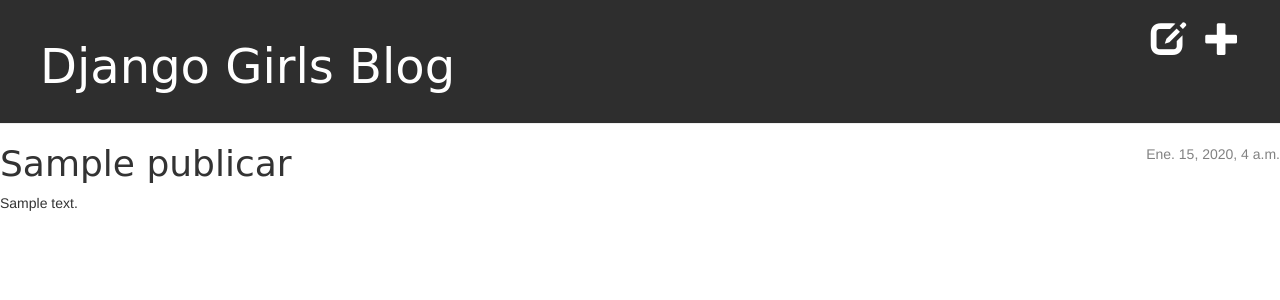
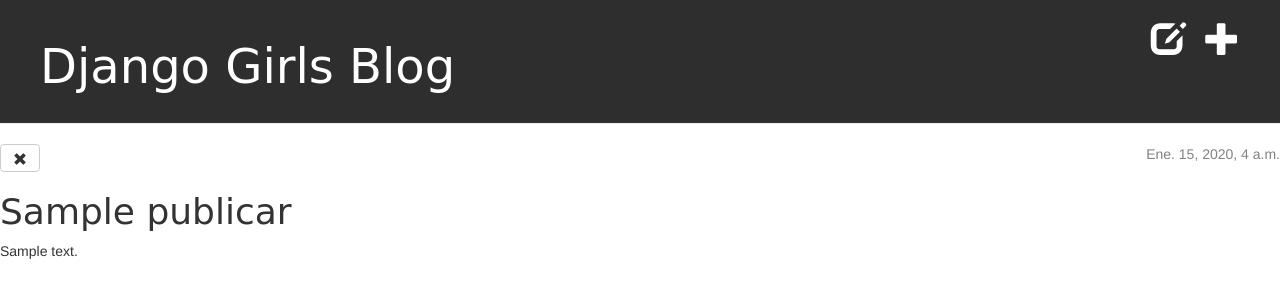
Before and after one commit to cccristhian/django, a Django app: page /postear/1/ in a window 1280 px wide. Shown: the top 300 px of the page. Run offline with Django 3.2, Linux system fonts and the light colour scheme; tables that the repository leaves empty hold one stand-in row (values such as "Sample post"); some libraries are stand-ins or nearby versions.

Commit message:
actualizacion de ll anterior

```diff
--- a/bolg/templates/blog/detalle_pub.html
+++ b/bolg/templates/blog/detalle_pub.html
@@ -1,12 +1,12 @@
 {% extends 'blog/base.html' %}
 {% block content %}
   <div class="post">
+    <a href="{% url 'post_remove' pk=p.pk %}"class="btn btn-default"><span class="glyphicon glyphicon-remove"></span></a>
     {% if p.fecha_publica %}
         <div class="date">
             {{ p.fecha_publica }}
         </div>
     {% else %}
-        <a href="{% url 'post_remove' pk=p.pk %}"class="btn btn-default"><span class="glyphicon glyphicon-remove"></span></a>
         <a class="btn btn-default" href="{% url 'post_publish' pk=p.pk %}">Publish</a>
     {% endif %}
     <h1>{{p.titulo}}</h1>
```
